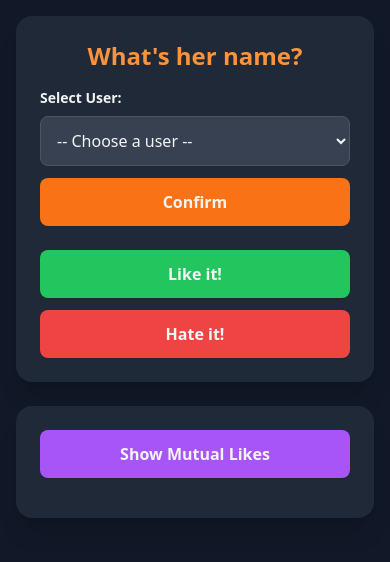
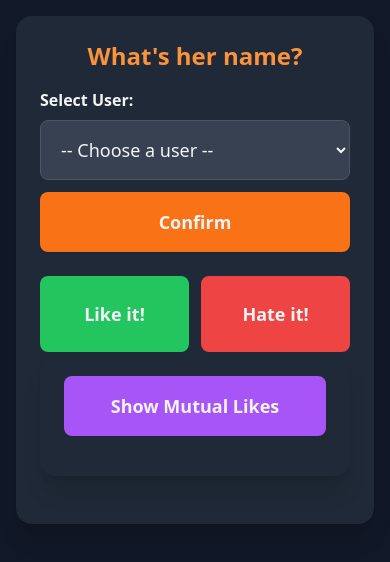
Before and after one commit to smithville77/Binge2, a website: page index.html in a window 390 px wide. Drawn offline with nearby package versions, Linux system fonts and the light colour scheme.

Commit message:
mobile layout

```diff
--- a/index.html
+++ b/index.html
@@ -8,37 +8,37 @@
 <body class="bg-gray-900 text-gray-100 min-h-screen flex flex-col items-center p-4">
 
   <!-- User Selection Card -->
-  <div class="w-full sm:max-w-md bg-gray-800 rounded-2xl shadow-xl p-6 mb-6">
-    <h1 class="text-2xl sm:text-3xl font-bold text-center text-orange-400 mb-4">What's her name?</h1>
+  <div class="w-full bg-gray-800 rounded-2xl shadow-xl p-6 mb-6">
+    <h1 class="text-2xl font-bold text-center text-orange-400 mb-4">What's her name?</h1>
     <p id="logged_in_as" class="text-center text-gray-400 mb-4"></p>
 
     <div id="user_select_container" class="mb-6">
-      <label for="userSelect" class="block text-sm sm:text-base font-semibold mb-2">Select User:</label>
-      <select id="userSelect" class="w-full p-3 sm:p-4 rounded-lg bg-gray-700 border border-gray-600 focus:outline-none focus:ring-2 focus:ring-orange-400 mb-3 text-base sm:text-lg">
+      <label for="userSelect" class="block text-base font-semibold mb-2">Select User:</label>
+      <select id="userSelect" class="w-full p-4 rounded-lg bg-gray-700 border border-gray-600 focus:outline-none focus:ring-2 focus:ring-orange-400 mb-3 text-lg">
         <option value="">-- Choose a user --</option>
         <option value="1">Adam</option>
         <option value="2">Tori</option>
       </select>
-      <button id="saveUser" class="w-full bg-orange-500 hover:bg-orange-600 text-gray-100 font-semibold rounded-lg p-3 sm:p-4 shadow-sm text-base sm:text-lg transition">
+      <button id="saveUser" class="w-full bg-orange-500 hover:bg-orange-600 text-gray-100 font-semibold rounded-lg p-4 shadow-sm text-lg transition">
         Confirm
       </button>
     </div>
 
-    <h2 id="name_title" class="text-center text-lg sm:text-xl font-semibold mb-4"></h2>
+    <h2 id="name_title" class="text-center text-lg font-semibold mb-4"></h2>
 
-    <div class="flex flex-col sm:flex-row gap-3 justify-center">
-      <button id="yes" class="flex-1 bg-green-500 hover:bg-green-600 text-gray-100 font-semibold rounded-lg p-3 sm:p-4 shadow-sm text-base sm:text-lg transition">
-        Like it!
-      </button>
-      <button id="no" class="flex-1 bg-red-500 hover:bg-red-600 text-gray-100 font-semibold rounded-lg p-3 sm:p-4 shadow-sm text-base sm:text-lg transition">
-        Hate it!
-      </button>
-    </div>
-  </div>
+    <div class="flex gap-3 justify-center mt-4">
+  <button id="yes" class="flex-1 bg-green-500 hover:bg-green-600 text-gray-100 font-semibold rounded-lg p-6 shadow-sm text-lg transition">
+    Like it!
+  </button>
+  <button id="no" class="flex-1 bg-red-500 hover:bg-red-600 text-gray-100 font-semibold rounded-lg p-6 shadow-sm text-lg transition">
+    Hate it!
+  </button>
+</div>
+
 
   <!-- Mutual Choices Card -->
-  <div class="w-full sm:max-w-md bg-gray-800 rounded-2xl shadow-xl p-6 mb-6">
-    <button id="mutual_choice_button" class="w-full bg-purple-500 hover:bg-purple-600 text-gray-100 font-semibold rounded-lg p-3 sm:p-4 shadow-sm text-base sm:text-lg transition mb-4">
+  <div class="w-full bg-gray-800 rounded-2xl shadow-xl p-6 mb-6">
+    <button id="mutual_choice_button" class="w-full bg-purple-500 hover:bg-purple-600 text-gray-100 font-semibold rounded-lg p-4 shadow-sm text-lg transition mb-4">
       Show Mutual Likes
     </button>
     <div id="mutual_choices" class="space-y-2">
```
